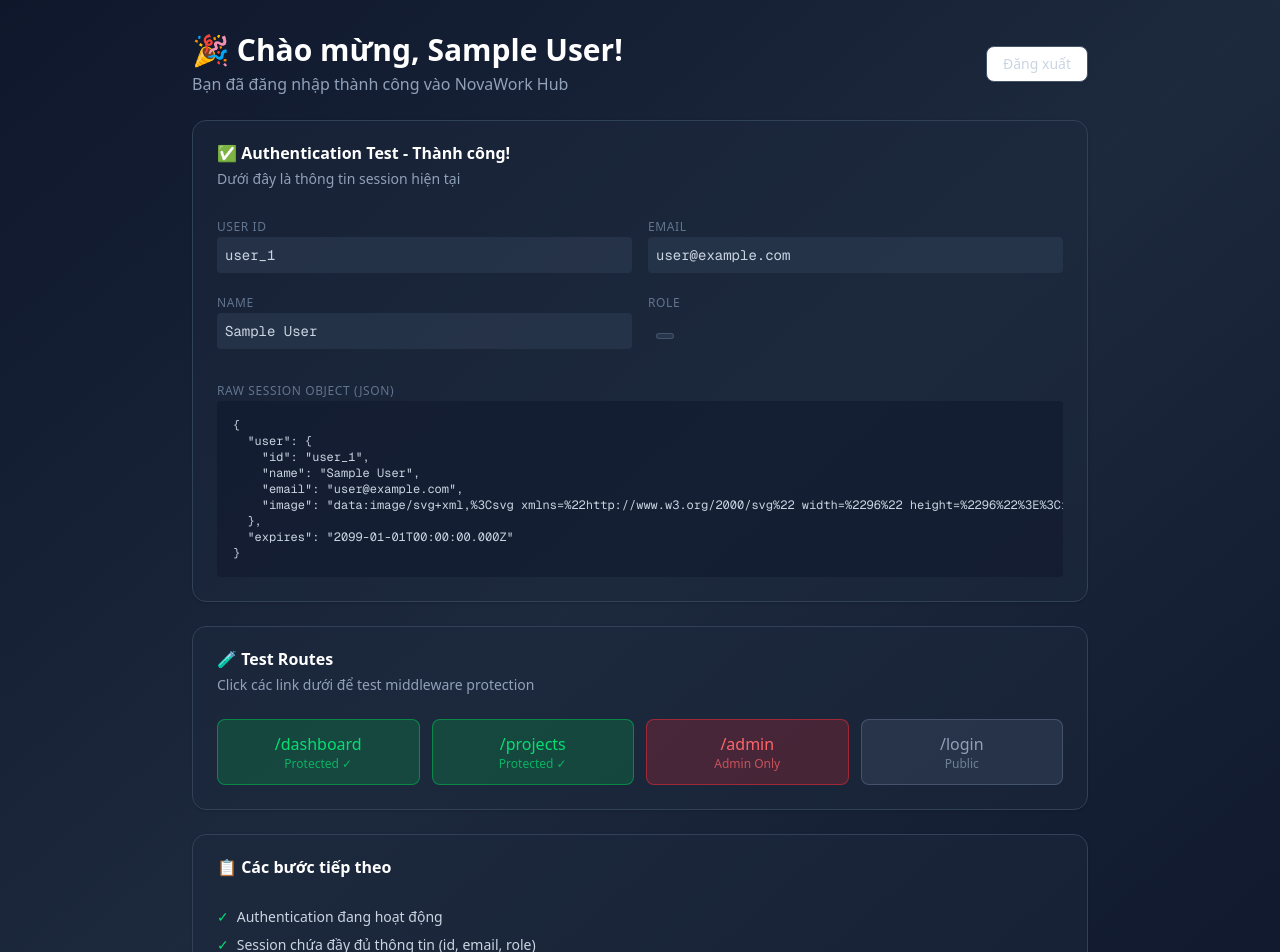
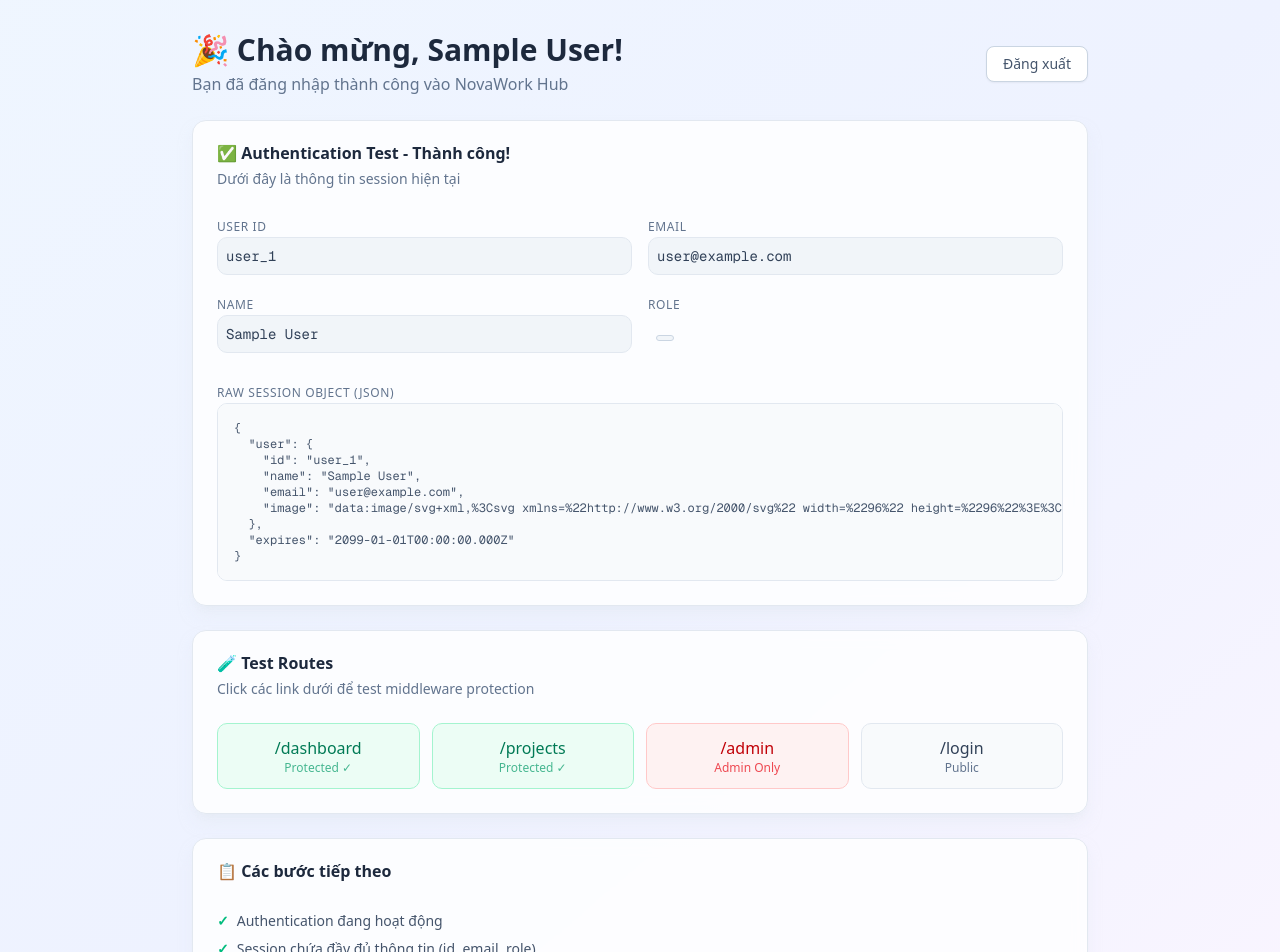
Before and after one commit to Trung23032003/nova-work-hub, a Next.js app: page /dashboard in a window 1280 px wide. Shown: the top 952 px of the page. Built offline with nearby package versions, Linux system fonts and the light colour scheme; no server answers; sample sign-in values are in the browser's storage.

Commit message:
feat: Implement basic Auth.js authentication with protected dashboard and login pages.

```diff
--- a/src/app/dashboard/page.tsx
+++ b/src/app/dashboard/page.tsx
@@ -20,20 +20,20 @@
 import { Button } from "@/components/ui/button";
 
 /**
- * Hàm helper để lấy màu theo role
+ * Hàm helper để lấy màu theo role (Light Theme)
  */
 function getRoleBadgeColor(role: string) {
     switch (role) {
         case "ADMIN":
-            return "bg-red-500/20 text-red-400 border-red-500/50";
+            return "bg-red-100 text-red-700 border-red-300";
         case "PM":
-            return "bg-blue-500/20 text-blue-400 border-blue-500/50";
+            return "bg-blue-100 text-blue-700 border-blue-300";
         case "MEMBER":
-            return "bg-green-500/20 text-green-400 border-green-500/50";
+            return "bg-emerald-100 text-emerald-700 border-emerald-300";
         case "VIEWER":
-            return "bg-slate-500/20 text-slate-400 border-slate-500/50";
+            return "bg-slate-100 text-slate-600 border-slate-300";
         default:
-            return "bg-slate-500/20 text-slate-400 border-slate-500/50";
+            return "bg-slate-100 text-slate-600 border-slate-300";
     }
 }
 
@@ -60,21 +60,21 @@
     }
 
     // =========================================================================
-    // RENDER
+    // RENDER - LIGHT THEME
     // =========================================================================
 
     return (
-        <div className="min-h-screen bg-gradient-to-br from-slate-900 via-slate-800 to-slate-900 p-8">
+        <div className="min-h-screen bg-gradient-to-br from-blue-50 via-indigo-50 to-purple-50 p-8">
             <div className="max-w-4xl mx-auto space-y-6">
                 {/* ============================================= */}
                 {/* HEADER */}
                 {/* ============================================= */}
                 <div className="flex items-center justify-between">
                     <div>
-                        <h1 className="text-3xl font-bold text-white">
+                        <h1 className="text-3xl font-bold text-slate-800">
                             🎉 Chào mừng, {session.user.name || "User"}!
                         </h1>
-                        <p className="text-slate-400 mt-1">
+                        <p className="text-slate-500 mt-1">
                             Bạn đã đăng nhập thành công vào NovaWork Hub
                         </p>
                     </div>
@@ -89,7 +89,7 @@
                         <Button
                             type="submit"
                             variant="outline"
-                            className="border-slate-600 text-slate-300 hover:bg-slate-700/50"
+                            className="border-slate-300 text-slate-600 hover:bg-slate-100 hover:border-slate-400 transition-colors"
                         >
                             Đăng xuất
                         </Button>
@@ -99,12 +99,12 @@
                 {/* ============================================= */}
                 {/* SESSION INFO CARD */}
                 {/* ============================================= */}
-                <Card className="bg-slate-800/50 border-slate-700">
+                <Card className="bg-white/80 backdrop-blur-sm border-slate-200 shadow-lg shadow-slate-200/50">
                     <CardHeader>
-                        <CardTitle className="text-white flex items-center gap-2">
+                        <CardTitle className="text-slate-800 flex items-center gap-2">
                             ✅ Authentication Test - Thành công!
                         </CardTitle>
-                        <CardDescription className="text-slate-400">
+                        <CardDescription className="text-slate-500">
                             Dưới đây là thông tin session hiện tại
                         </CardDescription>
                     </CardHeader>
@@ -113,34 +113,34 @@
                         {/* User Info */}
                         <div className="grid grid-cols-2 gap-4">
                             <div className="space-y-1">
-                                <label className="text-xs text-slate-500 uppercase tracking-wider">
+                                <label className="text-xs text-slate-500 uppercase tracking-wider font-medium">
                                     User ID
                                 </label>
-                                <p className="text-sm text-slate-300 font-mono bg-slate-700/50 p-2 rounded">
+                                <p className="text-sm text-slate-700 font-mono bg-slate-100 p-2 rounded-lg border border-slate-200">
                                     {session.user.id}
                                 </p>
                             </div>
 
                             <div className="space-y-1">
-                                <label className="text-xs text-slate-500 uppercase tracking-wider">
+                                <label className="text-xs text-slate-500 uppercase tracking-wider font-medium">
                                     Email
                                 </label>
-                                <p className="text-sm text-slate-300 font-mono bg-slate-700/50 p-2 rounded">
+                                <p className="text-sm text-slate-700 font-mono bg-slate-100 p-2 rounded-lg border border-slate-200">
                                     {session.user.email}
                                 </p>
                             </div>
 
                             <div className="space-y-1">
-                                <label className="text-xs text-slate-500 uppercase tracking-wider">
+                                <label className="text-xs text-slate-500 uppercase tracking-wider font-medium">
                                     Name
                                 </label>
-                                <p className="text-sm text-slate-300 font-mono bg-slate-700/50 p-2 rounded">
+                                <p className="text-sm text-slate-700 font-mono bg-slate-100 p-2 rounded-lg border border-slate-200">
                                     {session.user.name || "N/A"}
                                 </p>
                             </div>
 
                             <div className="space-y-1">
-                                <label className="text-xs text-slate-500 uppercase tracking-wider">
+                                <label className="text-xs text-slate-500 uppercase tracking-wider font-medium">
                                     Role
                                 </label>
                                 <div className="p-2">
@@ -153,10 +153,10 @@
 
                         {/* Raw Session Object */}
                         <div className="space-y-2">
-                            <label className="text-xs text-slate-500 uppercase tracking-wider">
+                            <label className="text-xs text-slate-500 uppercase tracking-wider font-medium">
                                 Raw Session Object (JSON)
                             </label>
-                            <pre className="text-xs text-slate-300 font-mono bg-slate-900/50 p-4 rounded overflow-auto max-h-48">
+                            <pre className="text-xs text-slate-600 font-mono bg-slate-50 border border-slate-200 p-4 rounded-lg overflow-auto max-h-48">
                                 {JSON.stringify(session, null, 2)}
                             </pre>
                         </div>
@@ -166,12 +166,12 @@
                 {/* ============================================= */}
                 {/* TEST ROUTES CARD */}
                 {/* ============================================= */}
-                <Card className="bg-slate-800/50 border-slate-700">
+                <Card className="bg-white/80 backdrop-blur-sm border-slate-200 shadow-lg shadow-slate-200/50">
                     <CardHeader>
-                        <CardTitle className="text-white">
+                        <CardTitle className="text-slate-800">
                             🧪 Test Routes
                         </CardTitle>
-                        <CardDescription className="text-slate-400">
+                        <CardDescription className="text-slate-500">
                             Click các link dưới để test middleware protection
                         </CardDescription>
                     </CardHeader>
@@ -180,34 +180,34 @@
                         <div className="grid grid-cols-2 md:grid-cols-4 gap-3">
                             <a
                                 href="/dashboard"
-                                className="p-3 bg-green-500/20 border border-green-500/50 rounded-md text-center hover:bg-green-500/30 transition"
+                                className="p-3 bg-emerald-50 border border-emerald-200 rounded-lg text-center hover:bg-emerald-100 hover:border-emerald-300 transition-all duration-200 hover:shadow-md"
                             >
-                                <p className="text-green-400 font-medium">/dashboard</p>
-                                <p className="text-xs text-green-400/70">Protected ✓</p>
+                                <p className="text-emerald-700 font-medium">/dashboard</p>
+                                <p className="text-xs text-emerald-600/70">Protected ✓</p>
                             </a>
 
                             <a
                                 href="/projects"
-                                className="p-3 bg-green-500/20 border border-green-500/50 rounded-md text-center hover:bg-green-500/30 transition"
+                                className="p-3 bg-emerald-50 border border-emerald-200 rounded-lg text-center hover:bg-emerald-100 hover:border-emerald-300 transition-all duration-200 hover:shadow-md"
                             >
-                                <p className="text-green-400 font-medium">/projects</p>
-                                <p className="text-xs text-green-400/70">Protected ✓</p>
+                                <p className="text-emerald-700 font-medium">/projects</p>
+                                <p className="text-xs text-emerald-600/70">Protected ✓</p>
                             </a>
 
                             <a
                                 href="/admin"
-                                className="p-3 bg-red-500/20 border border-red-500/50 rounded-md text-center hover:bg-red-500/30 transition"
+                                className="p-3 bg-red-50 border border-red-200 rounded-lg text-center hover:bg-red-100 hover:border-red-300 transition-all duration-200 hover:shadow-md"
                             >
-                                <p className="text-red-400 font-medium">/admin</p>
-                                <p className="text-xs text-red-400/70">Admin Only</p>
+                                <p className="text-red-700 font-medium">/admin</p>
+                                <p className="text-xs text-red-600/70">Admin Only</p>
                             </a>
 
                             <a
                                 href="/login"
-                                className="p-3 bg-slate-500/20 border border-slate-500/50 rounded-md text-center hover:bg-slate-500/30 transition"
+                                className="p-3 bg-slate-50 border border-slate-200 rounded-lg text-center hover:bg-slate-100 hover:border-slate-300 transition-all duration-200 hover:shadow-md"
                             >
-                                <p className="text-slate-400 font-medium">/login</p>
-                                <p className="text-xs text-slate-400/70">Public</p>
+                                <p className="text-slate-700 font-medium">/login</p>
+                                <p className="text-xs text-slate-500">Public</p>
                             </a>
                         </div>
                     </CardContent>
@@ -216,33 +216,33 @@
                 {/* ============================================= */}
                 {/* NEXT STEPS */}
                 {/* ============================================= */}
-                <Card className="bg-slate-800/50 border-slate-700">
+                <Card className="bg-white/80 backdrop-blur-sm border-slate-200 shadow-lg shadow-slate-200/50">
                     <CardHeader>
-                        <CardTitle className="text-white">
+                        <CardTitle className="text-slate-800">
                             📋 Các bước tiếp theo
                         </CardTitle>
                     </CardHeader>
 
                     <CardContent>
-                        <ul className="space-y-2 text-sm text-slate-300">
+                        <ul className="space-y-2 text-sm text-slate-600">
                             <li className="flex items-center gap-2">
-                                <span className="text-green-400">✓</span>
+                                <span className="text-emerald-500 font-bold">✓</span>
                                 Authentication đang hoạt động
                             </li>
                             <li className="flex items-center gap-2">
-                                <span className="text-green-400">✓</span>
+                                <span className="text-emerald-500 font-bold">✓</span>
                                 Session chứa đầy đủ thông tin (id, email, role)
                             </li>
                             <li className="flex items-center gap-2">
-                                <span className="text-green-400">✓</span>
+                                <span className="text-emerald-500 font-bold">✓</span>
                                 Middleware bảo vệ protected routes
                             </li>
                             <li className="flex items-center gap-2">
-                                <span className="text-yellow-400">→</span>
+                                <span className="text-amber-500 font-bold">→</span>
                                 Tiếp tục với bước 2.3: App Shell Layout (Sidebar, Header)
                             </li>
                             <li className="flex items-center gap-2">
-                                <span className="text-yellow-400">→</span>
+                                <span className="text-amber-500 font-bold">→</span>
                                 Tiếp tục với bước 2.4: SessionProvider cho Client Components
                             </li>
                         </ul>
```
Also changed, not shown: src/app/login/page.tsx (+33 -32 lines), src/app/page.tsx (+25 -30 lines).
